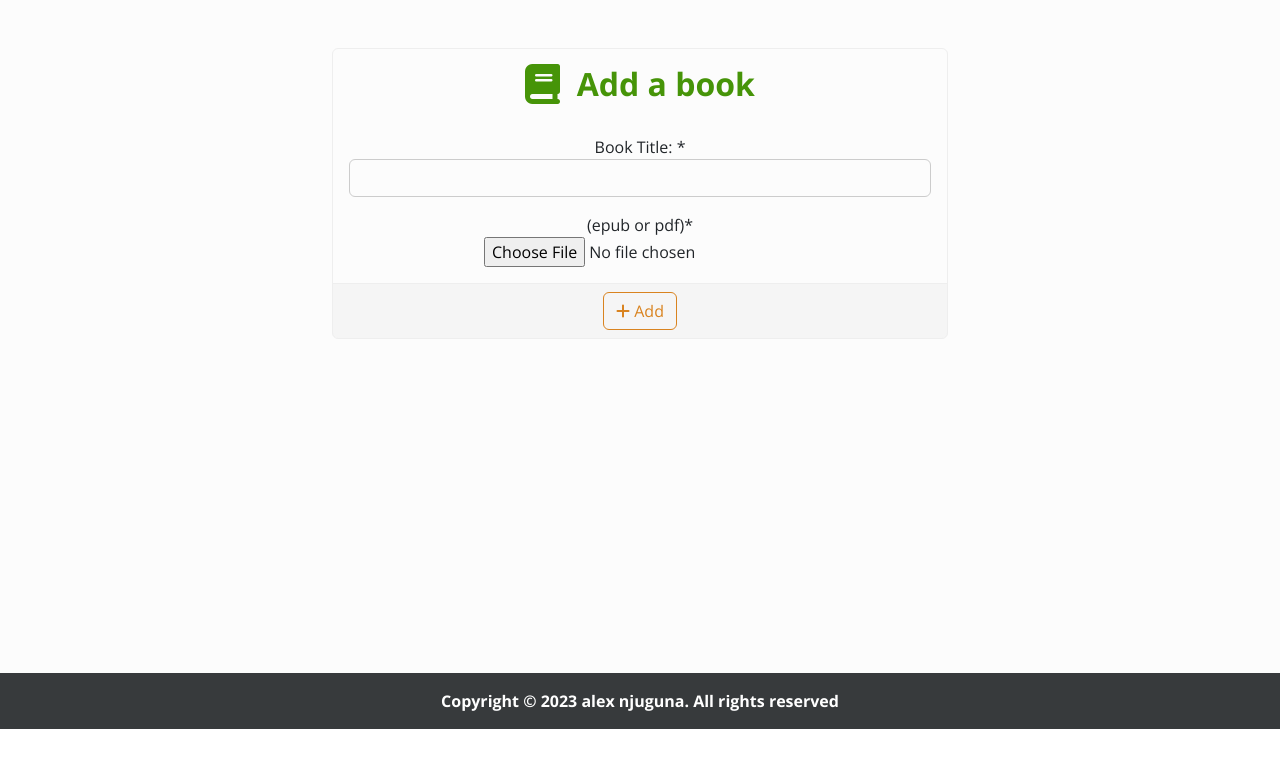
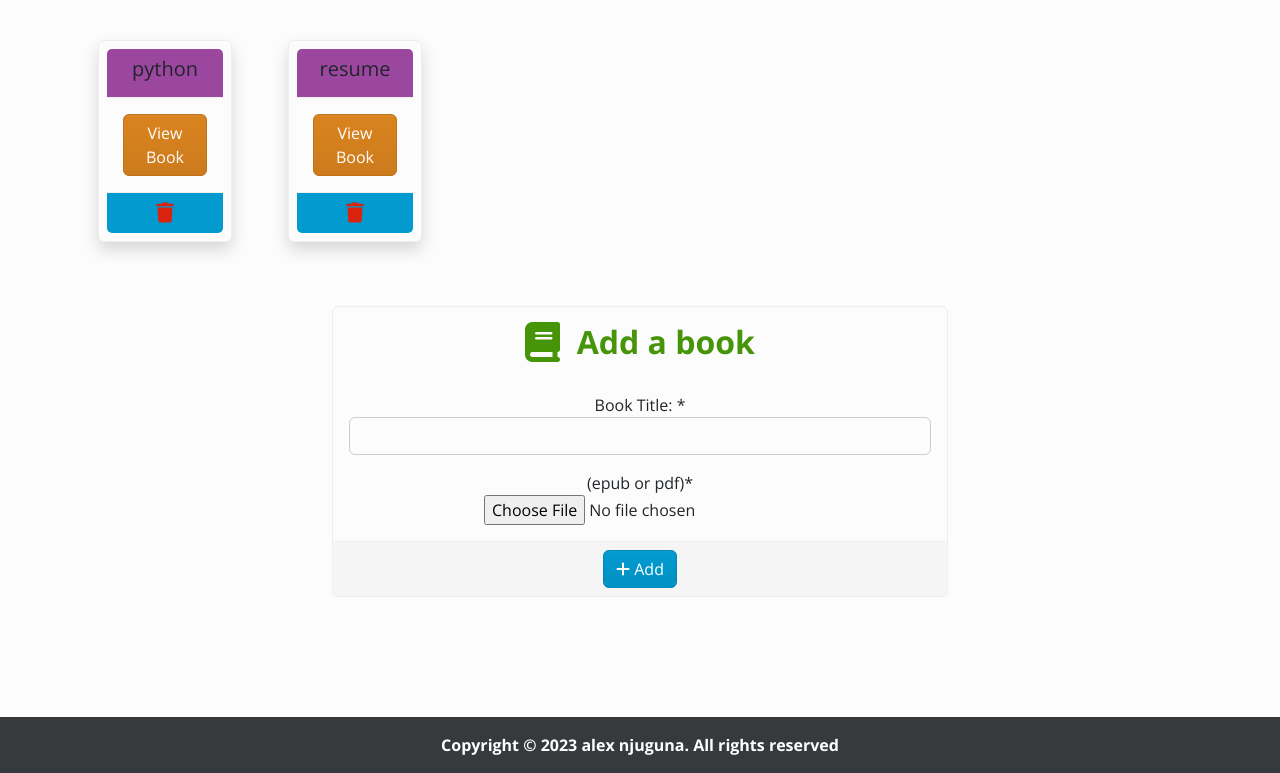
Before and after one commit to alex-njuguna/study-portal, a Django app: page /book/books/ in a window 1280 px wide. Shown: the part 71-844 px from the top of the page. Before the commit the page ends 800 px from the top, so only its background shows below. Run offline with Django 4.2, Linux system fonts and the light colour scheme; a user stored in the database is signed in; data comes from the database, SQL or seed files in the repository; some libraries are stand-ins or nearby versions.

Commit message:
display book pdf

```diff
--- a/portal/book/templates/book/books.html
+++ b/portal/book/templates/book/books.html
@@ -6,6 +6,41 @@
 
 
 {% block content %}
+
+
+    {% if books %}
+        <div class="container mt-4">
+            <div class="row">
+
+                {% for book in books %}
+                    <div class="col-md-2">
+                        <div class="card text-center m-3 p-2 shadow">
+                            <div class="card-header bg-danger">
+                                <h5>{{ book.title }}</h5>
+                            </div>
+                            <div class="card-body">
+                                <a href="" class="btn btn-warning">
+                                    View Book
+                                </a>
+                            </div>
+                            <div class="card-footer bg-info">
+                                <a href="">
+                                    <i class="fa-solid fa-trash fa-lg"></i>
+                                </a>
+                            </div>
+                        </div>
+                    </div>
+                {% endfor %}
+
+
+            </div>
+        </div>
+    {% else %}
+        <div class="alert aler-warning mt-3">No books saved</div>
+    {% endif %}
+
+
+
     <!-- add book form -->
     <div class="container-sm mt-5 w-50 text-center" style="margin-bottom: 120px;">
         <div class="card">
@@ -22,7 +57,7 @@
                     {{ form|crispy }}
                 </fieldset>
                 <fieldset class="card-footer mt-auto">
-                    <button class="btn btn-outline-warning text-center" type="submit">
+                    <button class="btn btn-info text-center" type="submit">
                         <i class="fa-solid fa-plus"></i>&nbsp;Add
                     </button>
                 </fieldset>
--- a/portal/book/views.py
+++ b/portal/book/views.py
@@ -2,6 +2,7 @@ import requests
 
 from django.shortcuts import render, redirect
 from django.contrib import messages
+from django.http import FileResponse
 
 from .forms import SearchBookForm, AddBookForm
 from .models import Book
@@ -55,7 +56,11 @@ def home(request):
 
 
 def books(request):
-    """add a book to the portal"""
+    """
+    add a book to the portal
+    display all books
+    """
+
     if request.method == "POST":
         form = AddBookForm(request.POST, request.FILES)
 
@@ -80,3 +85,12 @@ def books(request):
         "form": form,
         "books": books_list
     })
+
+def open_book(request, id):
+    """open a book in browser"""
+    book = Book.objects.get(user=request.user, id=id)
+
+    reading_file = open(book.contents_path, "rb")
+
+    return FileResponse(reading_file,
+                        content_type=["application/pdf", "application/epub"])
```
